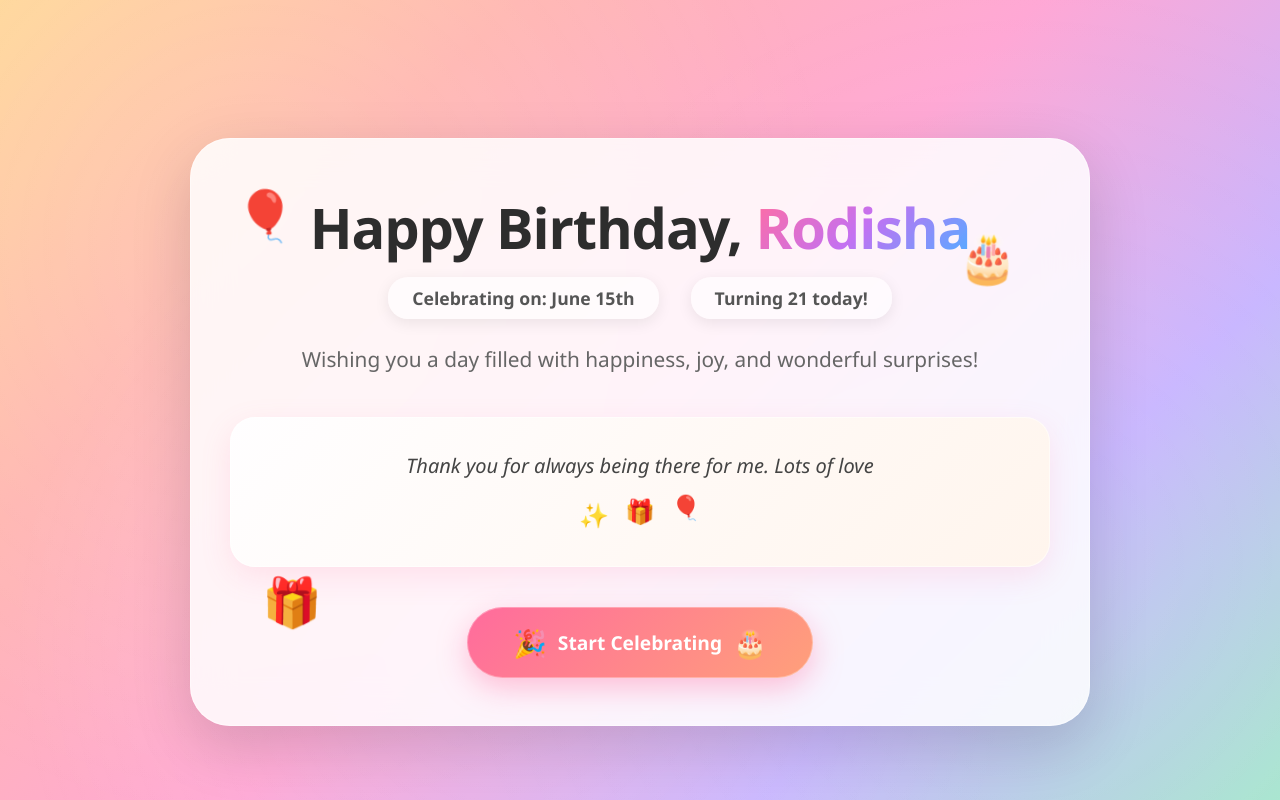
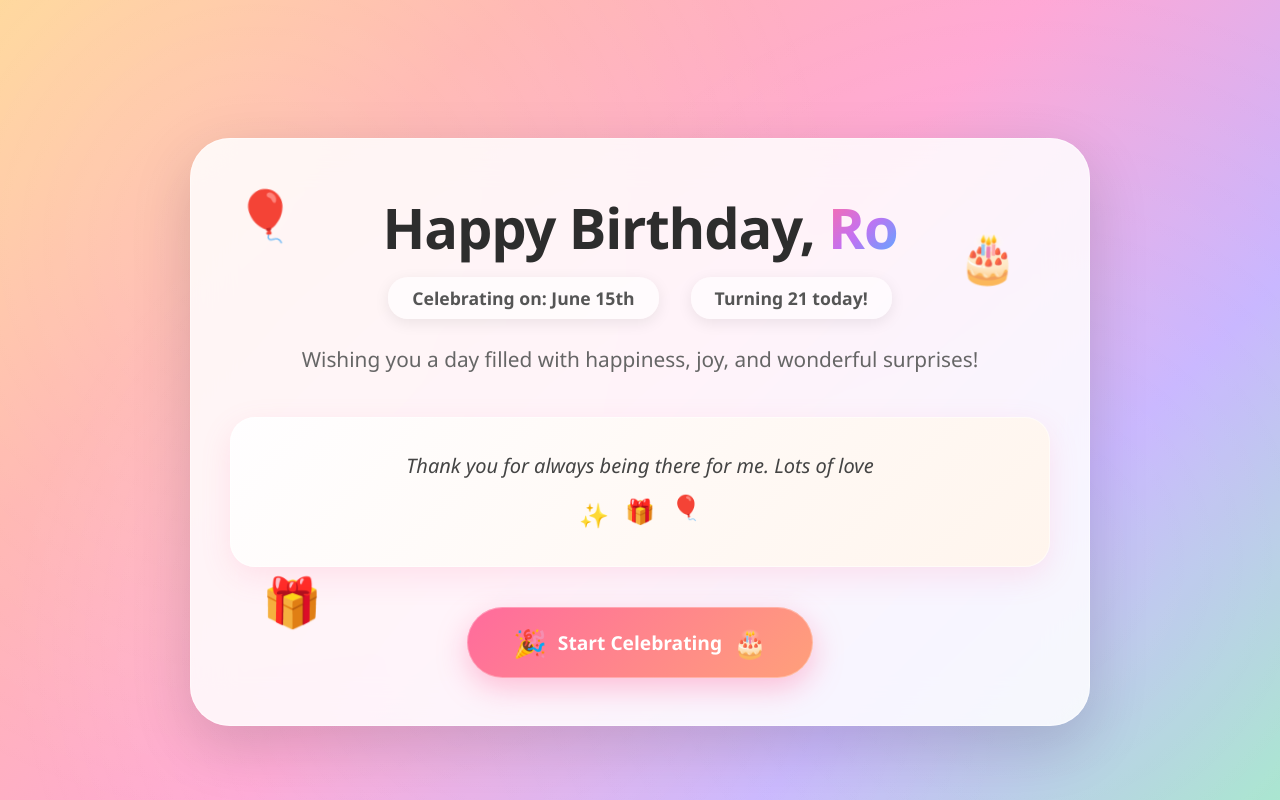
Before and after one commit to OakSoeZaw/Birthday-Cake, a React (Vite) app: page / in a window 1280 px wide. Shown: the top 800 px of the page. Built offline with nearby package versions, Linux system fonts and the light colour scheme.

Commit message:
final fix

```diff
--- a/src/components/HeroSection.jsx
+++ b/src/components/HeroSection.jsx
@@ -1,12 +1,12 @@
 import Confetti from "react-confetti";
 import birthdaySong from "../assets/birthday-song.mp3";
-import '../styles/HeroSection.css'
+import "../styles/HeroSection.css";
 import { useState, useEffect } from "react";
 
-function HeroSection({ userName , triggerConfetti }) {
+function HeroSection({ userName, triggerConfetti }) {
   const [isAnimating, setIsAnimating] = useState(false);
   const [audio] = useState(new Audio(birthdaySong));
-  const BIRTHDAY_PERSON = "Rodisha";
+  const BIRTHDAY_PERSON = "Ro";
 
   useEffect(() => {
     return () => {
@@ -60,7 +60,7 @@ function HeroSection({ userName , triggerConfetti }) {
         <div className="hero-message">
           <div className="message-bubble">
             <p className="wish-text">
-             Thank you for always being there for me. Lots of love
+              Thank you for always being there for me. Lots of love
             </p>
             <div className="decoration">
               <span className="emoji">✨</span>
@@ -93,7 +93,6 @@ function HeroSection({ userName , triggerConfetti }) {
             🎁
           </div>
         </div>
-
       </div>
     </section>
   );
```
